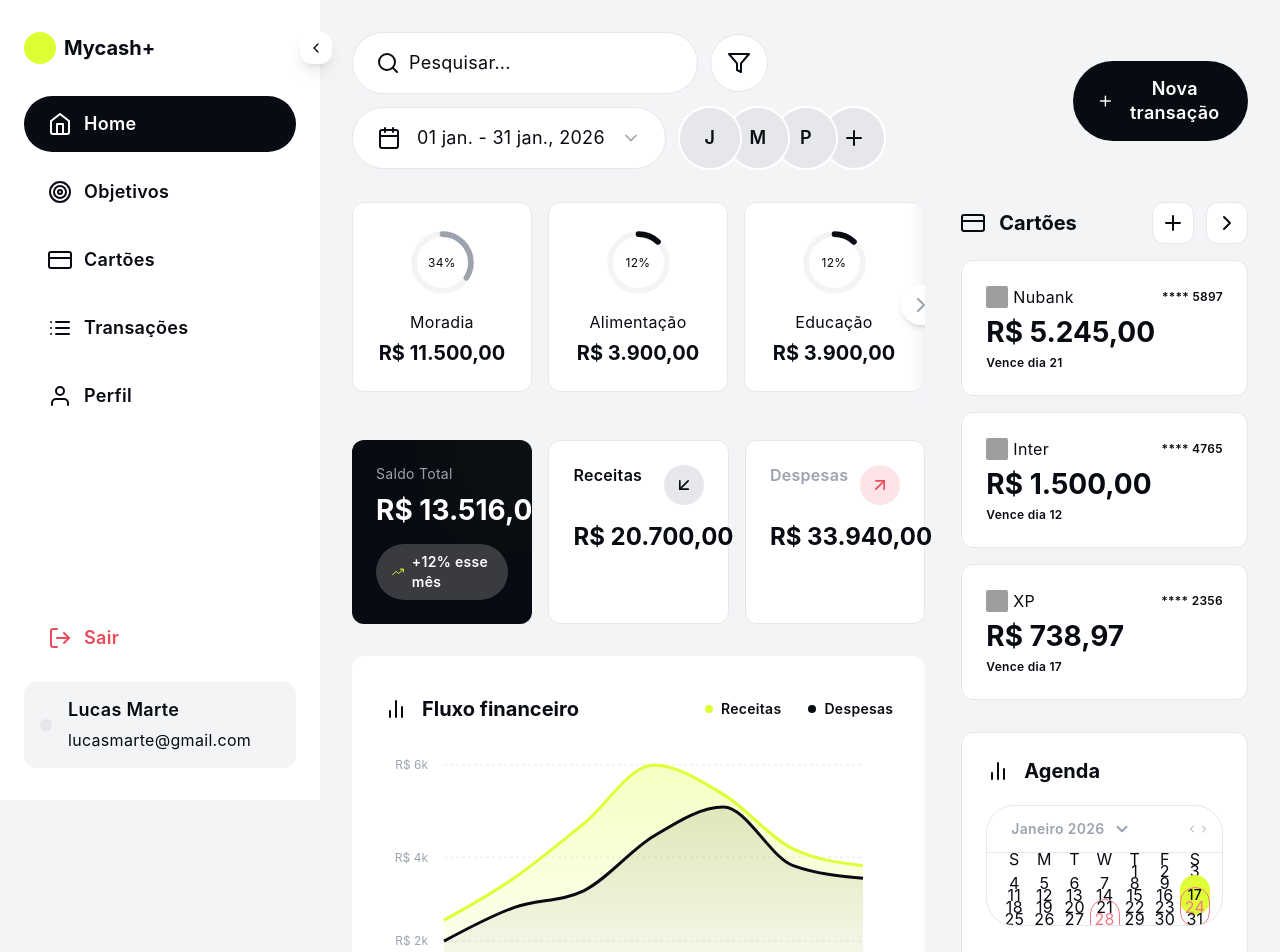
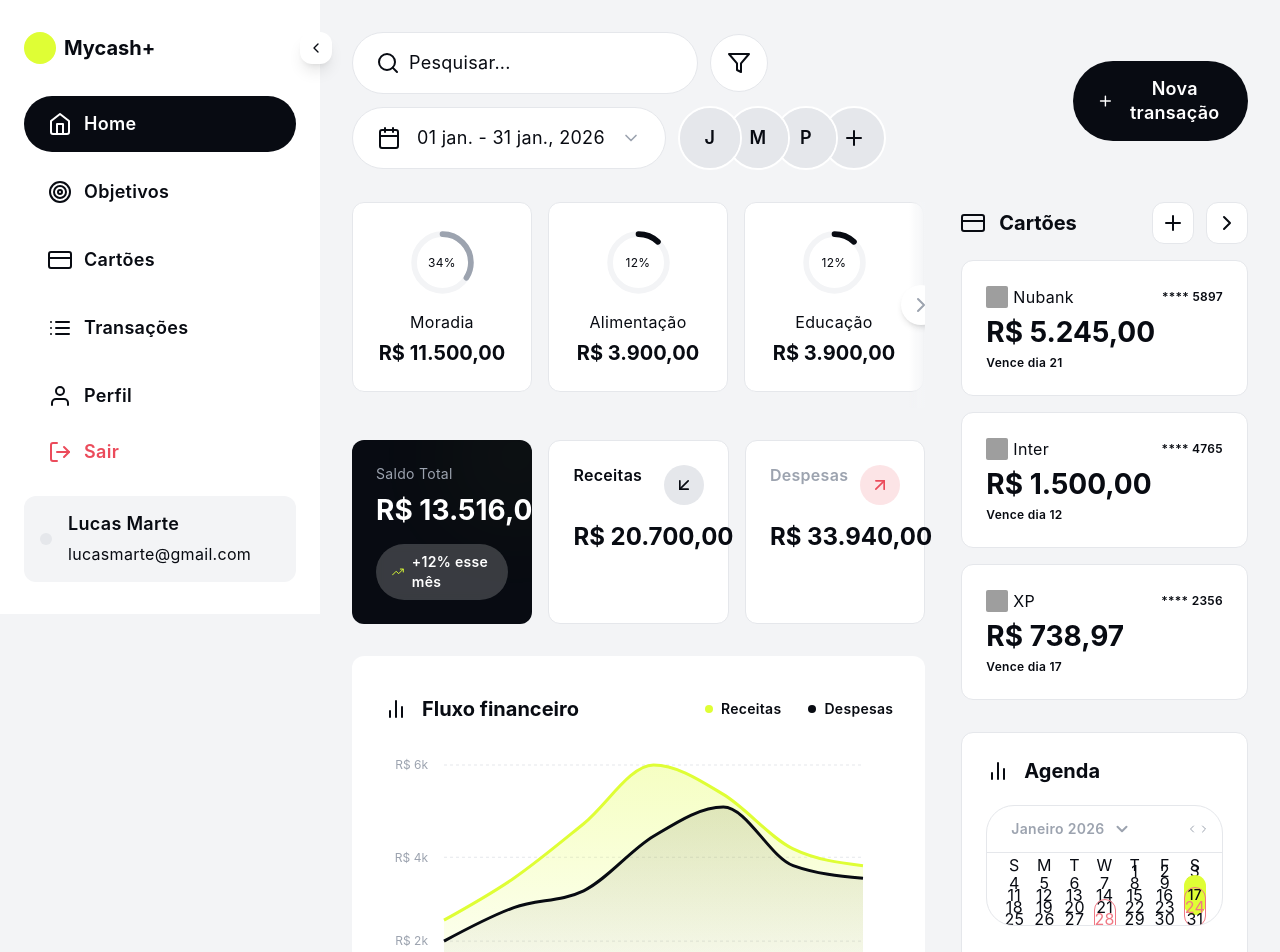
Before and after one commit to contatomarteacademy-design/projeto-teste-sequencia-prompts, a React (Vite) app: page / in a window 1280 px wide. Shown: the top 952 px of the page. Built offline with nearby package versions, Linux system fonts and the light colour scheme; grey boxes are pictures that could not be loaded.

Commit message:
fix: corrigir gaps do calendário e fazer sidebar scrollar junto com a página

```diff
--- a/src/components/dashboard/AgendaWidget.tsx
+++ b/src/components/dashboard/AgendaWidget.tsx
@@ -124,11 +124,11 @@ export default function AgendaWidget() {
         {/* Grid do Calendário */}
         <div className="px-3 py-0">
           {/* Dias da semana */}
-          <div className="flex h-12 items-start justify-center">
+          <div className="grid grid-cols-7 gap-0 h-12">
             {weekDays.map((day, index) => (
               <div
                 key={index}
-                className="flex flex-[1_0_0] items-center justify-center h-full min-h-px min-w-px"
+                className="flex items-center justify-center h-full"
               >
                 <span className="text-paragraph-md text-neutral-1100">{day}</span>
               </div>
@@ -145,7 +145,7 @@ export default function AgendaWidget() {
                   weekDays.push(
                     <div
                       key={`empty-${weekIndex}-${dayIndex}`}
-                      className="flex flex-[1_0_0] items-center justify-center h-12 min-h-px min-w-px"
+                      className="flex items-center justify-center h-12"
                     />
                   );
                 } else {
@@ -156,7 +156,7 @@ export default function AgendaWidget() {
                   weekDays.push(
                     <div
                       key={dayNumber}
-                      className="flex flex-[1_0_0] items-center justify-center h-12 min-h-px min-w-px relative"
+                      className="flex items-center justify-center h-12 relative p-1"
                     >
                       {isCurrentDay ? (
                         <div className="w-10 h-10 bg-brand-500 rounded-full flex items-center justify-center">
@@ -182,7 +182,7 @@ export default function AgendaWidget() {
                 }
               }
               return (
-                <div key={weekIndex} className="flex h-12 items-start justify-center">
+                <div key={weekIndex} className="grid grid-cols-7 gap-0 h-12">
                   {weekDays}
                 </div>
               );
--- a/src/components/layout/AppLayout.tsx
+++ b/src/components/layout/AppLayout.tsx
@@ -9,7 +9,7 @@ export default function AppLayout() {
       <HeaderMobile />
 
       {/* Sidebar Desktop - aparece apenas acima de 1024px */}
-      <aside className="hidden lg:block flex-shrink-0">
+      <aside className="hidden lg:block flex-shrink-0 h-screen sticky top-0">
         <Sidebar />
       </aside>
 
--- a/src/components/layout/Sidebar.tsx
+++ b/src/components/layout/Sidebar.tsx
@@ -68,7 +68,6 @@ export default function Sidebar() {
       className={`
         relative
         bg-neutral-0
-        min-h-screen
         flex
         flex-col
         transition-all
@@ -83,7 +82,6 @@ export default function Sidebar() {
         flex
         flex-col
         justify-between
-        overflow-y-auto
         py-8
         transition-all
         duration-300
```
